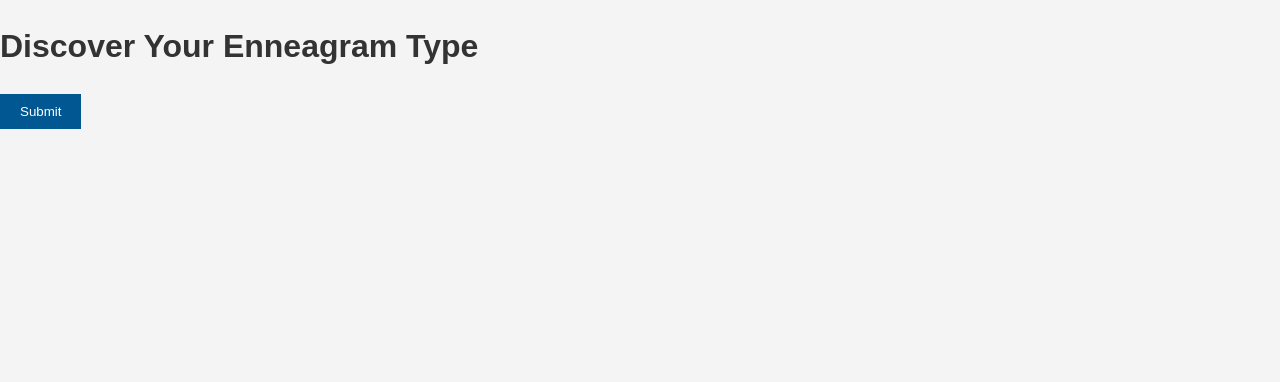
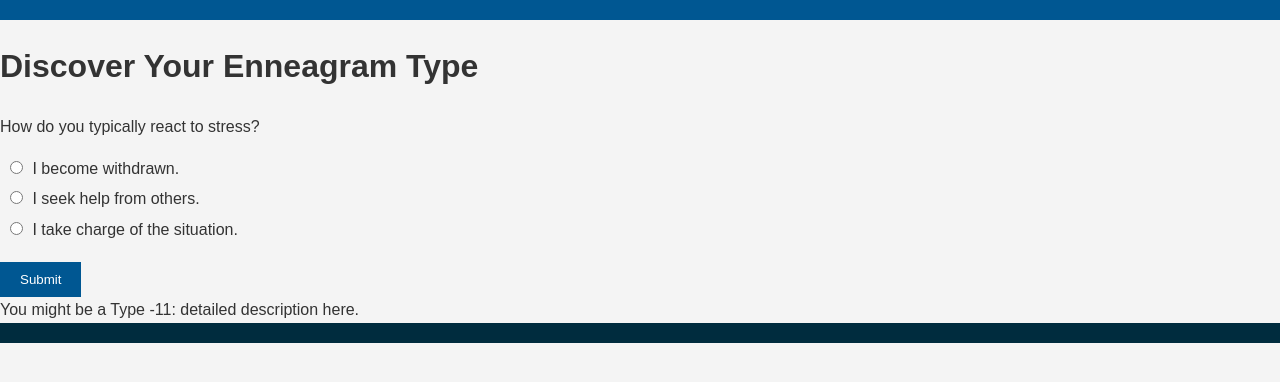
Before and after one commit to Wrek34/E-B, a plain HTML site: page quiz.html in a window 1280 px wide. Both pictures are taken after a click on the button "Submit". Drawn offline with Linux system fonts and the light colour scheme.

Commit message:
updates to current temp quiz structure -Wrek

```diff
--- a/quiz.html
+++ b/quiz.html
@@ -3,16 +3,22 @@
 <head>
     <meta charset="UTF-8">
     <meta name="viewport" content="width=device-width, initial-scale=1.0">
-    <title>Enneagram Quiz</title>
+    <title>Enneagram Quiz | Enneagram and Beyond</title>
     <link rel="stylesheet" href="src/css/styles.css">
 </head>
 <body>
-    <h1>Discover Your Enneagram Type</h1>
-    <div id="quiz-container"></div>
-    <button onclick="submitQuiz()">Submit</button>
-    <div id="result-container"></div>
+    <header>
+        <!-- Header content -->
+    </header>
+    <main>
+        <h1>Discover Your Enneagram Type</h1>
+        <div id="quiz-container"></div>
+        <button onclick="submitQuiz()">Submit</button>
+        <div id="result-container"></div>
+    </main>
+    <footer>
+        <!-- Footer content -->
+    </footer>
     <script src="src/js/quiz.js"></script>
-    <div id="result-container"></div>
-
 </body>
 </html>
--- a/src/js/quiz.js
+++ b/src/js/quiz.js
@@ -1,24 +1,56 @@
-<!DOCTYPE html>
-<html lang="en">
-<head>
-    <meta charset="UTF-8">
-    <meta name="viewport" content="width=device-width, initial-scale=1.0">
-    <title>Enneagram Quiz | Enneagram and Beyond</title>
-    <link rel="stylesheet" href="src/css/styles.css">
-</head>
-<body>
-    <header>
-        <!-- Header content -->
-    </header>
-    <main>
-        <h1>Discover Your Enneagram Type</h1>
-        <div id="quiz-container"></div>
-        <button onclick="submitQuiz()">Submit</button>
-        <div id="result-container"></div>
-    </main>
-    <footer>
-        <!-- Footer content -->
-    </footer>
-    <script src="src/js/quiz.js"></script>
-</body>
-</html>
+// Array of quiz questions and options
+const quizQuestions = [
+    {
+        question: "How do you typically react to stress?",
+        options: ["I become withdrawn.", "I seek help from others.", "I take charge of the situation."],
+        answer: 0 // Simplified for example; actual implementation may vary
+    },
+    // Additional questions can be added here
+];
+
+// Loads quiz questions and displays them on the page
+function loadQuiz() {
+    const container = document.getElementById('quiz-container');
+    quizQuestions.forEach((item, index) => {
+        const questionBlock = document.createElement('div');
+        questionBlock.innerHTML = `
+            <p>${item.question}</p>
+            ${item.options.map((option, i) => `
+                <label>
+                    <input type="radio" name="question${index}" value="${i}">
+                    ${option}
+                </label>
+            `).join('')}
+        `;
+        container.appendChild(questionBlock);
+    });
+}
+
+// Submits the quiz, calculates results based on user inputs
+function submitQuiz() {
+    let results = quizQuestions.map((item, index) => {
+        const inputs = document.getElementsByName(`question${index}`);
+        let selected = Array.from(inputs).find(input => input.checked);
+        return selected ? parseInt(selected.value) : -1;
+    });
+    calculateResults(results);
+}
+
+// Calculates quiz results and displays personalized feedback
+function calculateResults(results) {
+    const scores = results.reduce((acc, curr) => {
+        acc[curr] = (acc[curr] || 0) + 1;
+        return acc;
+    }, {});
+    const highestScore = Object.keys(scores).reduce((a, b) => scores[a] > scores[b] ? a : b);
+    displayResults(highestScore);
+}
+
+// Displays the results in a user-friendly format
+function displayResults(result) {
+    const resultContainer = document.getElementById('result-container');
+    resultContainer.innerHTML = `You might be a Type ${result + 1}: detailed description here.`;
+}
+
+// Initialize quiz on document load
+document.addEventListener('DOMContentLoaded', loadQuiz);
```
